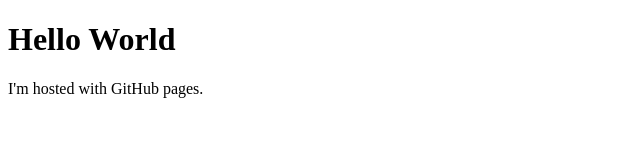
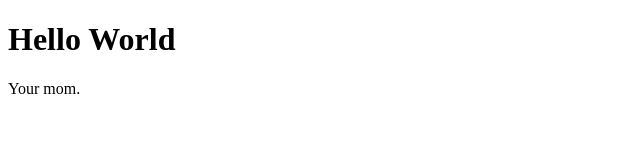
Before and after one commit to chodavid/chodavid.github.io, a plain HTML site: page index.html in a window 1280 px wide. Shown: the whole page, without its empty margins (0-640 px from the left). Drawn offline with Linux system fonts and the light colour scheme.

Commit message:
Update index.html

```diff
--- a/index.html
+++ b/index.html
@@ -2,6 +2,6 @@
 <html>
 <body>
 <h1>Hello World</h1>
-<p>I'm hosted with GitHub pages.</p>
+<p>Your mom.</p>
 </body>
 </html>
```
